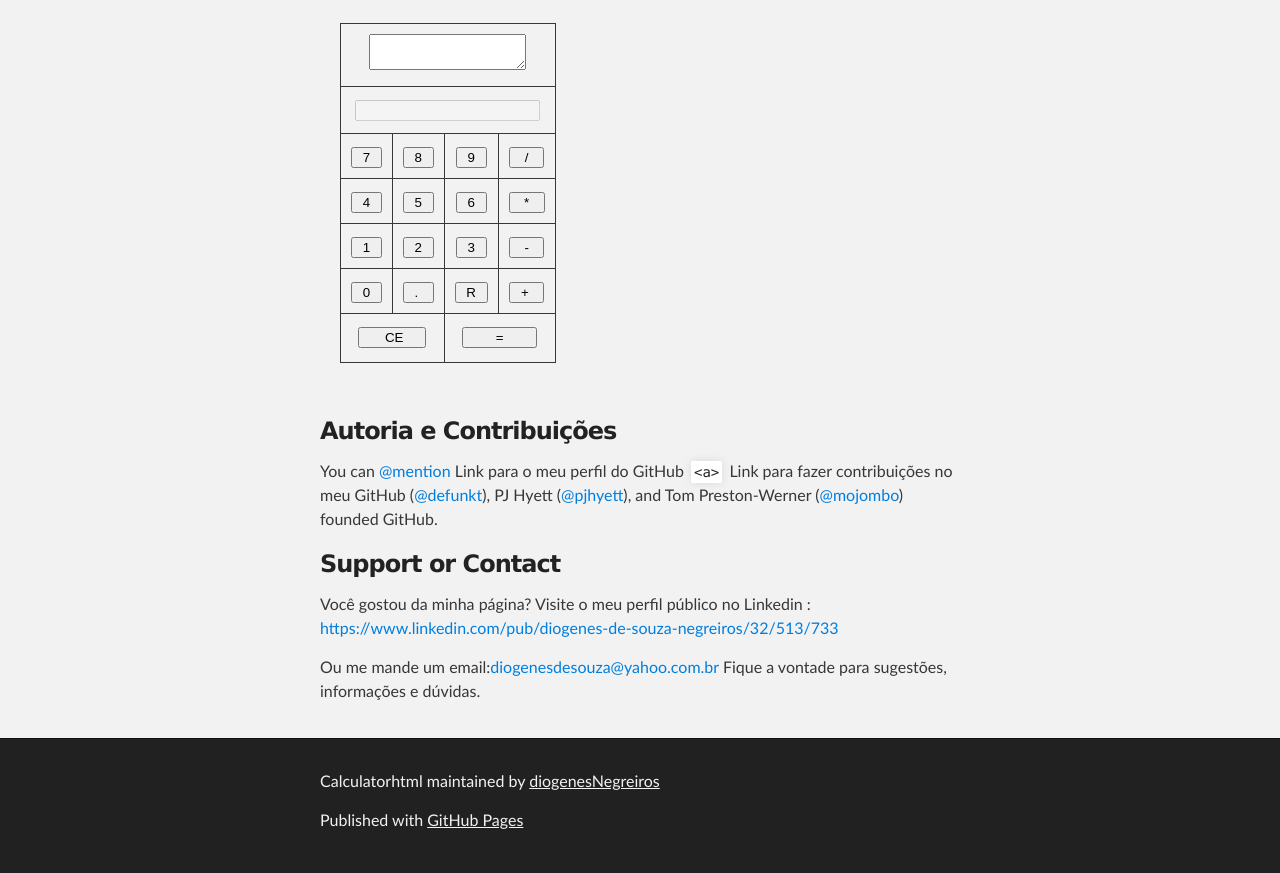
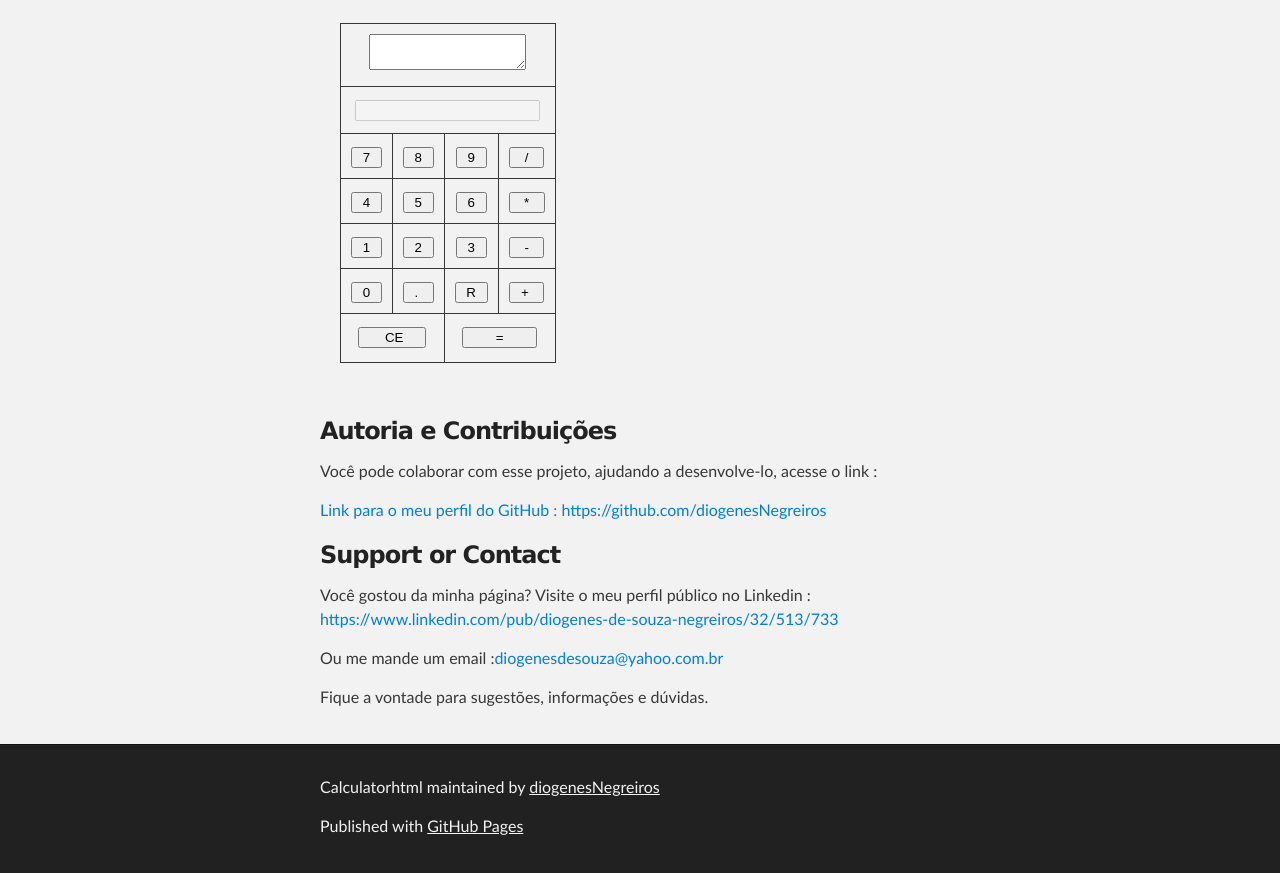
Before and after one commit to diogenesNegreiros/calculatorHTML, a plain HTML site: page index.html in a window 1280 px wide. Shown: the part 938-1811 px from the top of the page. Drawn offline with Linux system fonts and the light colour scheme.

Commit message:
Update index.html

```diff
--- a/index.html
+++ b/index.html
@@ -141,12 +141,12 @@ $ git checkout gh-pages
 <h3>
 <a id="authors-and-contributors" class="anchor" href="#authors-and-contributors" aria-hidden="true"><span class="octicon octicon-link"></span></a>Autoria e Contribuições</h3>
 
-<p>You can <a href="https://github.com/blog/821" class="user-mention">@mention</a> Link para o meu perfil do GitHub <code>&lt;a&gt;</code> Link para fazer contribuições no meu GitHub (<a href="https://github.com/defunkt" class="user-mention">@defunkt</a>), PJ Hyett (<a href="https://github.com/pjhyett" class="user-mention">@pjhyett</a>), and Tom Preston-Werner (<a href="https://github.com/mojombo" class="user-mention">@mojombo</a>) founded GitHub.</p>
+<p>Você pode colaborar com esse projeto, ajudando a desenvolve-lo, acesse o link : <a href="https://github.com/diogenesNegreiros/calculatorHTML/edit/gh-pages/index.html" class="user-mention"></p> Link para o meu perfil do GitHub : <a href="https://github.com/diogenesNegreiros" class="copyright">https://github.com/diogenesNegreiros</a></p>
 
 <h3>
 <a id="support-or-contact" class="anchor" href="#support-or-contact" aria-hidden="true"><span class="octicon octicon-link"></span></a>Support or Contact</h3>
 
-<p>Você gostou da minha página?  Visite o meu perfil público no Linkedin : <a href="https://www.linkedin.com/pub/diogenes-de-souza-negreiros/32/513/733">https://www.linkedin.com/pub/diogenes-de-souza-negreiros/32/513/733</a></p> <p>Ou me mande um email:<a href="mailto:diogenesdesouza@yahoo.com.br">diogenesdesouza@yahoo.com.br</a> Fique a vontade para sugestões, informações e dúvidas.</p>
+<p>Você gostou da minha página?  Visite o meu perfil público no Linkedin  : <a href="https://www.linkedin.com/pub/diogenes-de-souza-negreiros/32/513/733">https://www.linkedin.com/pub/diogenes-de-souza-negreiros/32/513/733</a></p> <p>Ou me mande um email  :<a href="mailto:diogenesdesouza@yahoo.com.br">diogenesdesouza@yahoo.com.br</a></p><p> Fique a vontade para sugestões, informações e dúvidas.</p>
       </section>
     </div>
 
```
